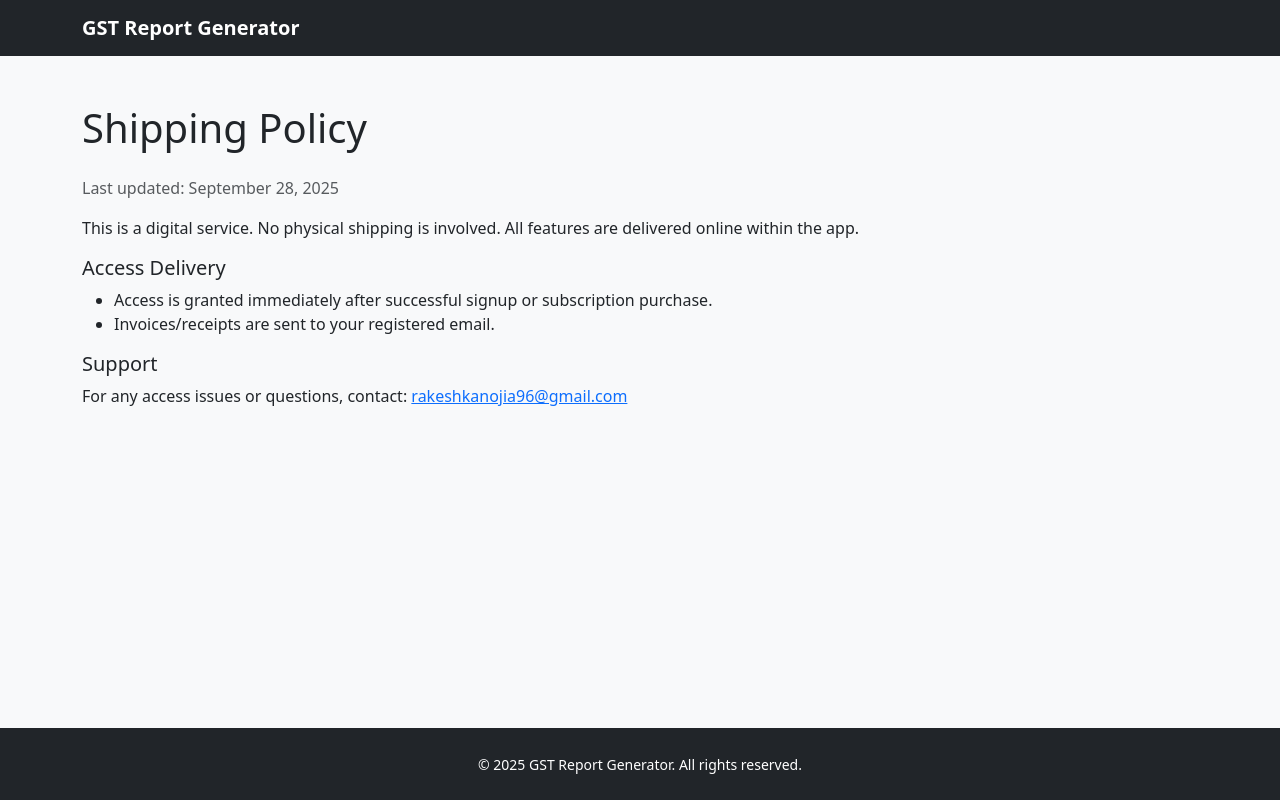
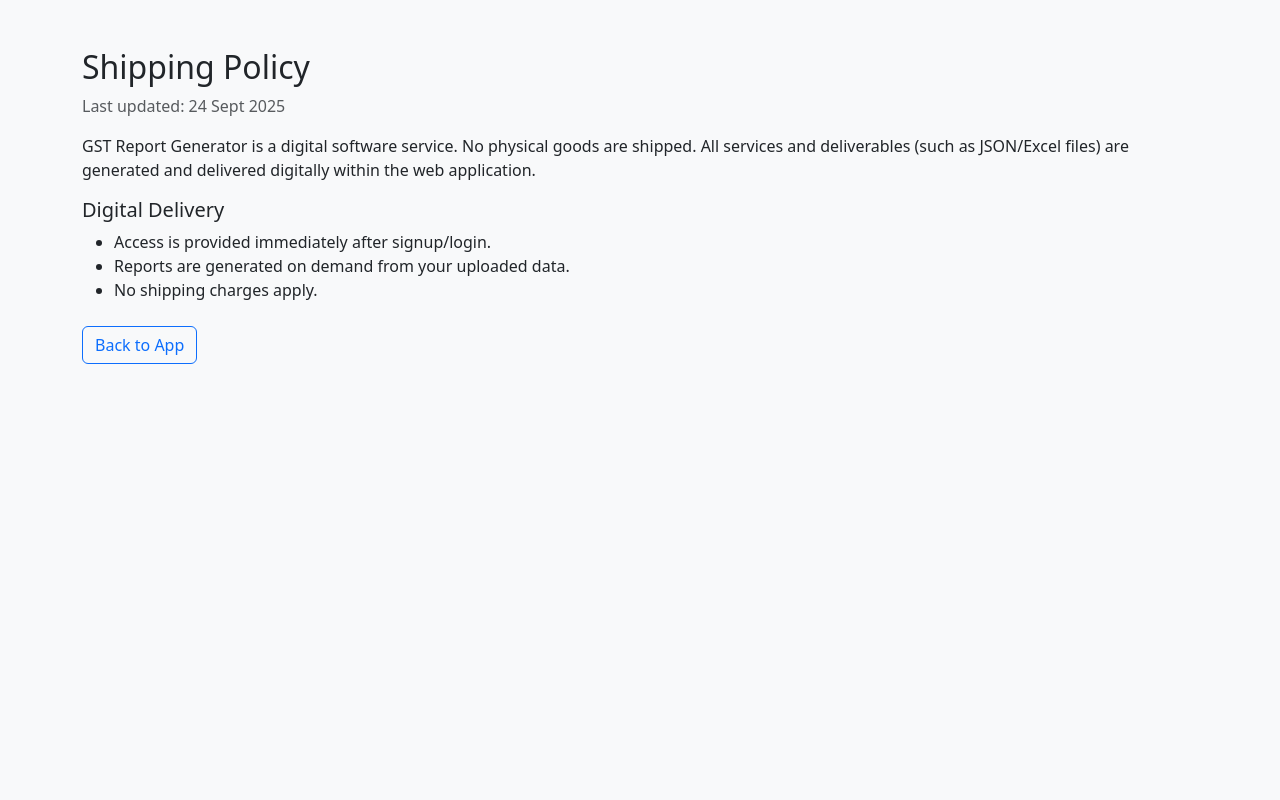
Before and after one commit to rakeshkanojia96-rgb/gst-report-generator, a plain HTML site: page shipping.html in a window 1280 px wide. Drawn offline with nearby package versions, Linux system fonts and the light colour scheme.

Commit message:
Update shipping.html

```diff
--- a/shipping.html
+++ b/shipping.html
@@ -2,56 +2,28 @@
 <html lang="en">
 <head>
   <meta charset="UTF-8" />
-  <meta name="viewport" content="width=device-width, initial-scale=1.0"/>
-  <title>Shipping — GST Report Generator</title>
-  <link href="https://cdn.jsdelivr.net/npm/bootstrap@5.3.0/dist/css/bootstrap.min.css" rel="stylesheet">
-  <style>
-    body.theme-dark { background-color: #121212; color: #e9ecef; }
-    body.theme-dark a { color: #9ec5fe; }
-    body.theme-dark .navbar, body.theme-dark footer { background-color: #0f172a !important; }
-    body.theme-dark .card { background-color: #1f2937; color: #e9ecef; }
-  </style>
-  <script>
-    (function(){
-      try {
-        var prefs = null; try { prefs = JSON.parse(localStorage.getItem('gst_prefs')||'{}'); } catch(e){}
-        var theme = prefs?.theme || localStorage.getItem('gst_theme') || localStorage.getItem('theme');
-        if ((theme||'').toLowerCase()==='dark') { document.documentElement.classList.add('theme-dark'); document.body?.classList?.add('theme-dark'); }
-      } catch(_){}
-    })();
-  </script>
+  <meta name="viewport" content="width=device-width, initial-scale=1" />
+  <title>Shipping Policy – GST Report Generator</title>
+  <link href="https://cdn.jsdelivr.net/npm/bootstrap@5.3.0/dist/css/bootstrap.min.css" rel="stylesheet" />
 </head>
-<body class="bg-light d-flex flex-column min-vh-100">
-  <nav class="navbar navbar-expand-lg navbar-dark bg-dark">
-    <div class="container">
-      <a class="navbar-brand fw-bold" href="./index.html">GST Report Generator</a>
-    </div>
-  </nav>
+<body class="bg-light">
+  <div class="container py-5">
+    <h2>Shipping Policy</h2>
+    <p class="text-muted">Last updated: 24 Sept 2025</p>
 
-  <main class="container my-5 flex-grow-1">
-    <h1 class="mb-4">Shipping Policy</h1>
-    <p class="text-muted">Last updated: <span id="lastUpdated">September 28, 2025</span></p>
+    <p>
+      GST Report Generator is a digital software service. No physical goods are shipped. All services
+      and deliverables (such as JSON/Excel files) are generated and delivered digitally within the web application.
+    </p>
 
-    <p>This is a digital service. No physical shipping is involved. All features are delivered online within the app.</p>
-
-    <h5>Access Delivery</h5>
+    <h5>Digital Delivery</h5>
     <ul>
-      <li>Access is granted immediately after successful signup or subscription purchase.</li>
-      <li>Invoices/receipts are sent to your registered email.</li>
+      <li>Access is provided immediately after signup/login.</li>
+      <li>Reports are generated on demand from your uploaded data.</li>
+      <li>No shipping charges apply.</li>
     </ul>
 
-    <h5>Support</h5>
-    <p>For any access issues or questions, contact: <a href="mailto:rakeshkanojia96@gmail.com">rakeshkanojia96@gmail.com</a></p>
-  </main>
-
-  <footer class="mt-auto py-4 bg-dark text-white text-center">
-    <div class="container">
-      <small>© <span id="year"></span> GST Report Generator. All rights reserved.</small>
-    </div>
-  </footer>
-
-  <script>
-    document.getElementById('year').textContent = new Date().getFullYear();
-  </script>
+    <p class="mt-4"><a class="btn btn-outline-primary" href="./index.html">Back to App</a></p>
+  </div>
 </body>
 </html>
```
